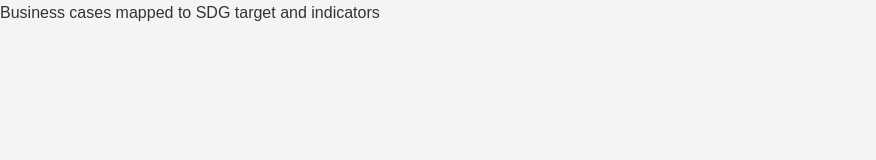
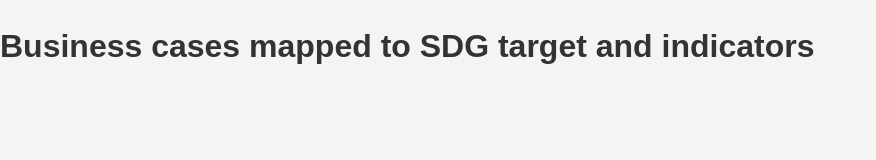
Before and after one commit to AdityaKadwadkar/Aditya-s-case-study, a plain HTML site: page index.html in a window 1280 px wide. Shown: the whole page, without its empty margins (0-876 px from the left). Drawn offline with Linux system fonts and the light colour scheme.

Commit message:
Update index.html

```diff
--- a/index.html
+++ b/index.html
@@ -82,7 +82,7 @@
     </style>
 </head>
 <body>
-     <h>Business cases mapped to SDG target and indicators</h>
+     <h1>Business cases mapped to SDG target and indicators</h1>
 
 </body>
 </html>
```
